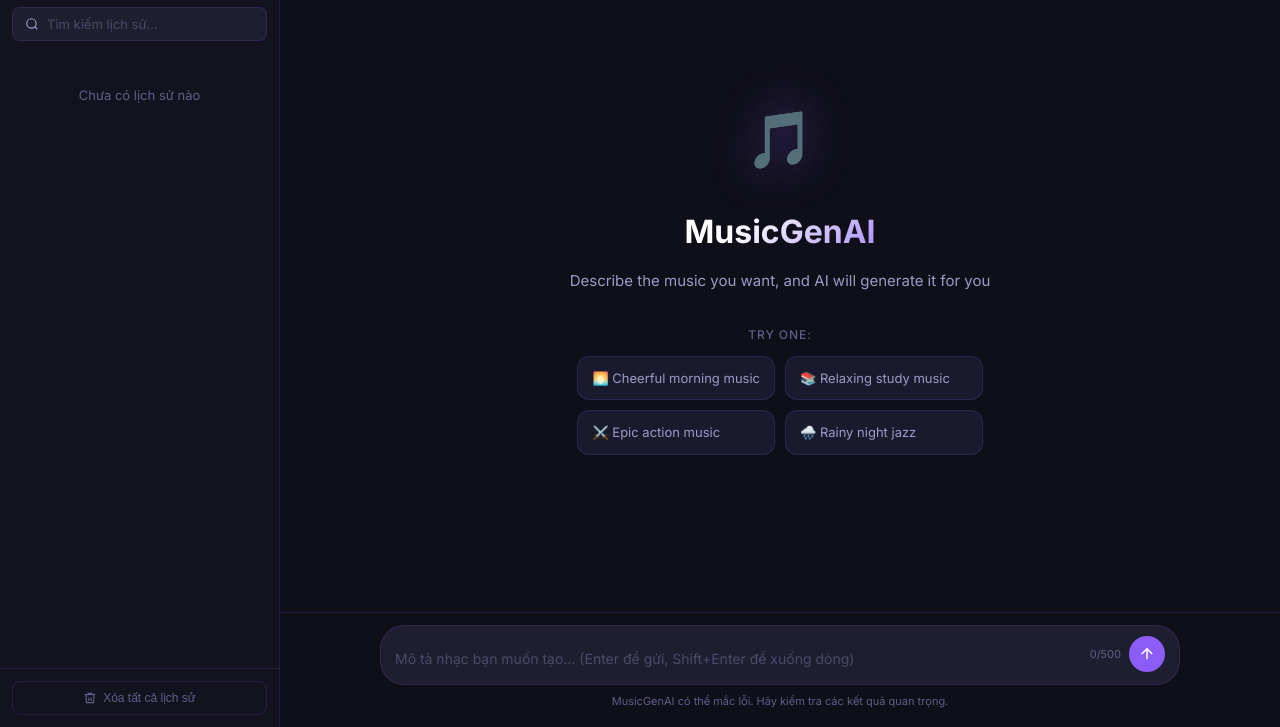
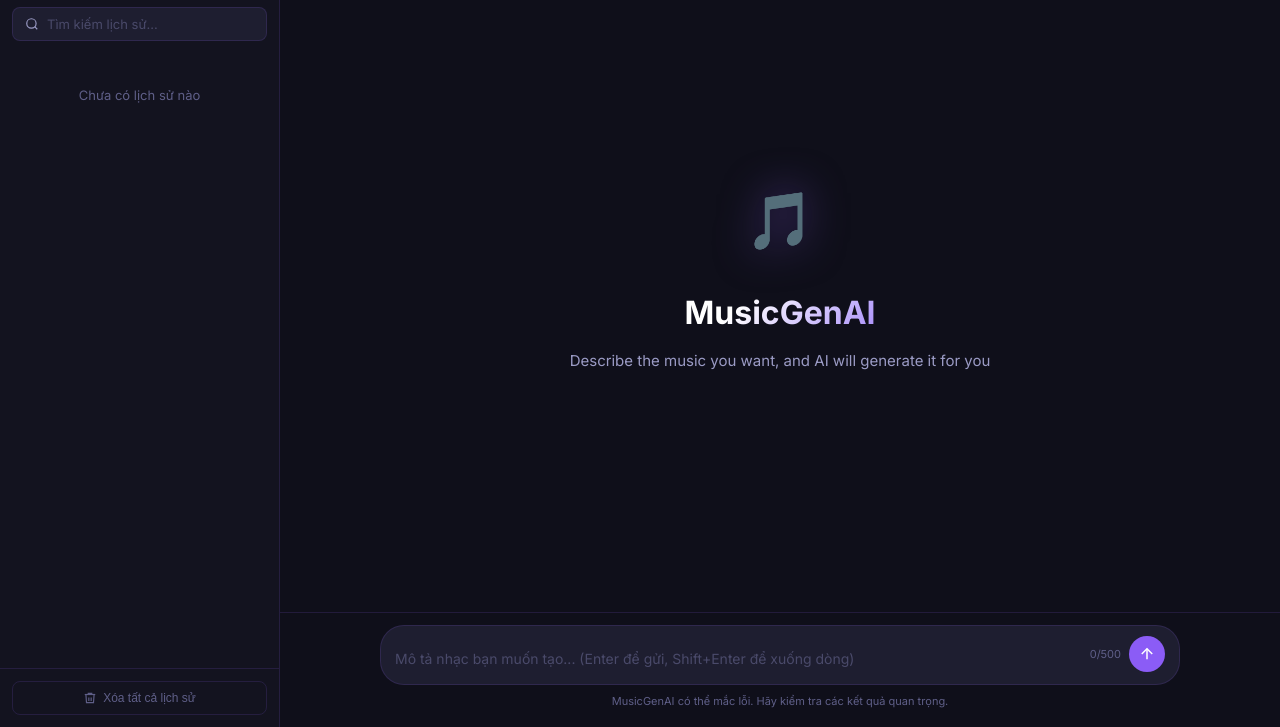
Before and after one commit to dtc245200030/MusicGenAI_2.0, a plain HTML site: page static/index.html in a window 1280 px wide. Shown: the part 73-800 px from the top of the page. Drawn offline with Linux system fonts and the light colour scheme; no server answers.

Commit message:
Don giao dien chao va bo qua file log

```diff
--- a/static/app.js
+++ b/static/app.js
@@ -100,16 +100,6 @@ function bindEvents() {
   dom.modalCancel.addEventListener('click', () => modalResolve && modalResolve(false));
   dom.modalOverlay.addEventListener('click', e => {
     if (e.target === dom.modalOverlay) modalResolve && modalResolve(false);
-  });
-
-  // Example chips
-  document.querySelectorAll('.example-chip').forEach(chip => {
-    chip.addEventListener('click', () => {
-      dom.promptInput.value = chip.dataset.prompt;
-      adjustTextarea();
-      updateCharCount();
-      dom.promptInput.focus();
-    });
   });
 
   // Search
--- a/static/index.html
+++ b/static/index.html
@@ -84,23 +84,6 @@
       <div class="welcome-icon">🎵</div>
       <h1 class="welcome-title">MusicGenAI</h1>
       <p class="welcome-subtitle">Describe the music you want, and AI will generate it for you</p>
-      <div class="example-prompts">
-        <p class="example-label">Try one:</p>
-        <div class="example-grid">
-          <button class="example-chip" data-prompt="Cheerful and energetic music for a bright morning">
-            🌅 Cheerful morning music
-          </button>
-          <button class="example-chip" data-prompt="Gentle and relaxing lo-fi music for studying">
-            📚 Relaxing study music
-          </button>
-          <button class="example-chip" data-prompt="Epic cinematic music for an intense action battle">
-            ⚔️ Epic action music
-          </button>
-          <button class="example-chip" data-prompt="Melancholic jazz music on a rainy night in the city">
-            🌧️ Rainy night jazz
-          </button>
-        </div>
-      </div>
     </div>
 
     <!-- Messages container -->
--- a/static/style.css
+++ b/static/style.css
@@ -324,43 +324,8 @@ body {
   font-size: 15px;
   color: var(--text-secondary);
   max-width: 480px;
-  margin-bottom: 32px;
+  margin-bottom: 0;
   line-height: 1.7;
-}
-
-.example-label {
-  font-size: 12px;
-  color: var(--text-muted);
-  font-weight: 500;
-  margin-bottom: 12px;
-  text-transform: uppercase;
-  letter-spacing: 0.08em;
-}
-.example-grid {
-  display: grid;
-  grid-template-columns: repeat(2, 1fr);
-  gap: 10px;
-  max-width: 560px;
-}
-.example-chip {
-  padding: 12px 14px;
-  background: var(--bg-card);
-  border: 1px solid var(--border);
-  border-radius: var(--radius-md);
-  color: var(--text-secondary);
-  font-size: 13px;
-  cursor: pointer;
-  transition: all var(--transition);
-  text-align: left;
-  font-family: var(--font);
-  line-height: 1.4;
-}
-.example-chip:hover {
-  background: var(--bg-hover);
-  border-color: var(--border-focus);
-  color: var(--text-primary);
-  transform: translateY(-1px);
-  box-shadow: var(--shadow-sm);
 }
 
 /* ── Messages ──────────────────────────────────────────────────────── */
@@ -724,7 +689,6 @@ textarea#promptInput::placeholder { color: var(--text-placeholder); }
   .sidebar.open { transform: translateX(0); }
   .sidebar-overlay.show { display: block; }
   .menu-toggle { display: flex; }
-  .example-grid { grid-template-columns: 1fr; }
   .welcome-title { font-size: 24px; }
   .msg-user-bubble { max-width: 85%; }
 }
```
Also changed, not shown: 1 other file.
